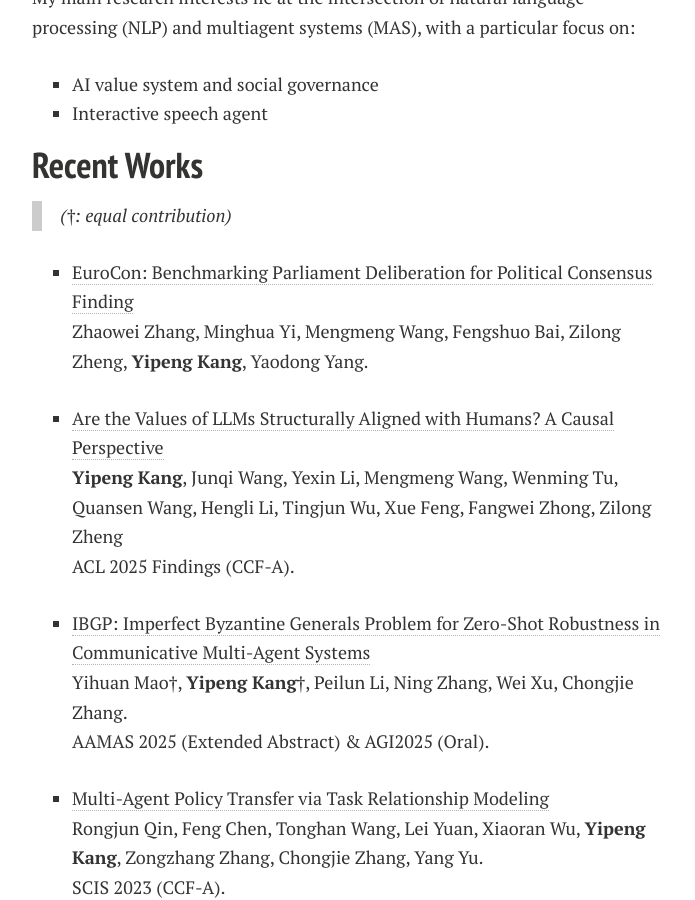
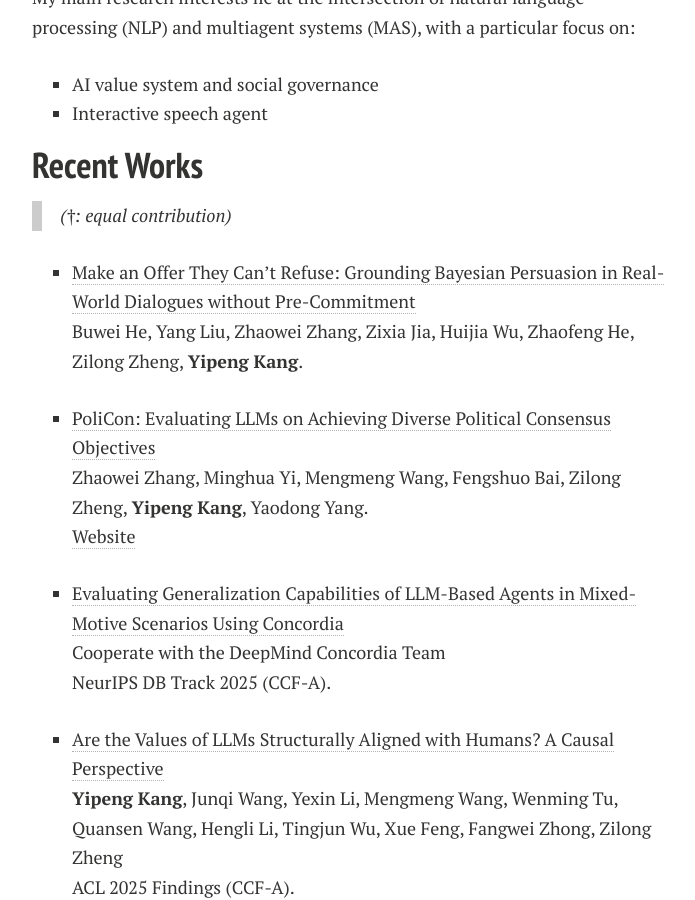
Before and after one commit to fringsoo/fringsoo.github.io, a Jekyll site: the page built from index.md, in a window 1280 px wide and 900 px high, scrolled down 619 px. Shown: the whole window, without its empty margins (288-983 px from the left). Built offline with Jekyll 4.4.1, drawn with Linux system fonts in a browser that asks for light colours; nearby versions of some CDN libraries; comment, search, counter and statistics services are not loaded; a style sheet for code colours, icons or effects is not loaded; some of the changed text lies outside the part shown.

Commit message:
oct25 update.

```diff
--- a/index.md
+++ b/index.md
@@ -26,9 +26,13 @@ My main research interests lie at the intersection of natural language processin
 ## Recent Works
 > (†: equal contribution)
 
+- [Make an Offer They Can't Refuse: Grounding Bayesian Persuasion in Real-World Dialogues without Pre-Commitment](https://arxiv.org/abs/2510.13387)<br>Buwei He, Yang Liu, Zhaowei Zhang, Zixia Jia, Huijia Wu, Zhaofeng He, Zilong Zheng, **Yipeng Kang**.
 
-- [EuroCon: Benchmarking Parliament Deliberation for Political Consensus Finding](https://arxiv.org/abs/2505.19558?)<br>Zhaowei Zhang, Minghua Yi, Mengmeng Wang, Fengshuo Bai, Zilong Zheng, **Yipeng Kang**, Yaodong Yang.
 
+- [PoliCon: Evaluating LLMs on Achieving Diverse Political Consensus Objectives](https://arxiv.org/abs/2505.19558)<br>Zhaowei Zhang, Minghua Yi, Mengmeng Wang, Fengshuo Bai, Zilong Zheng, **Yipeng Kang**, Yaodong Yang. <br> [Website](https://zowiezhang.github.io/projects/PoliCon/)
+
+
+- [Evaluating Generalization Capabilities of LLM-Based Agents in Mixed-Motive Scenarios Using Concordia](https://neurips.cc/virtual/2025/poster/121382)<br>Cooperate with the DeepMind Concordia Team<br>NeurIPS DB Track 2025 (CCF-A).
 
 - [Are the Values of LLMs Structurally Aligned with Humans? A Causal Perspective](https://arxiv.org/abs/2501.00581)<br>**Yipeng Kang**, Junqi Wang, Yexin Li, Mengmeng Wang, Wenming Tu, Quansen Wang, Hengli Li, Tingjun Wu, Xue Feng, Fangwei Zhong, Zilong Zheng<br>ACL 2025 Findings (CCF-A).
 
@@ -105,4 +109,4 @@ Program Committee AGI-25.
 - **Jun 2022：**Started research programme at [Cambridge AI Group](https://www.cl.cam.ac.uk/research/ai/), advised by Prof. Pietro Liò. -->
 
 
-> Update: 15th Sep 2024
+> Update: 22 Sep 2025
```
Also changed, not shown: other parts of index.md (+4 -4 lines).
